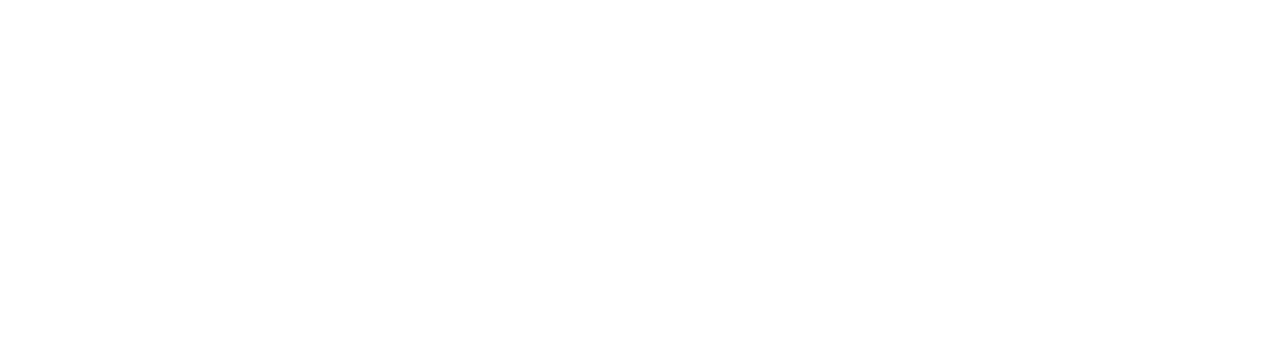
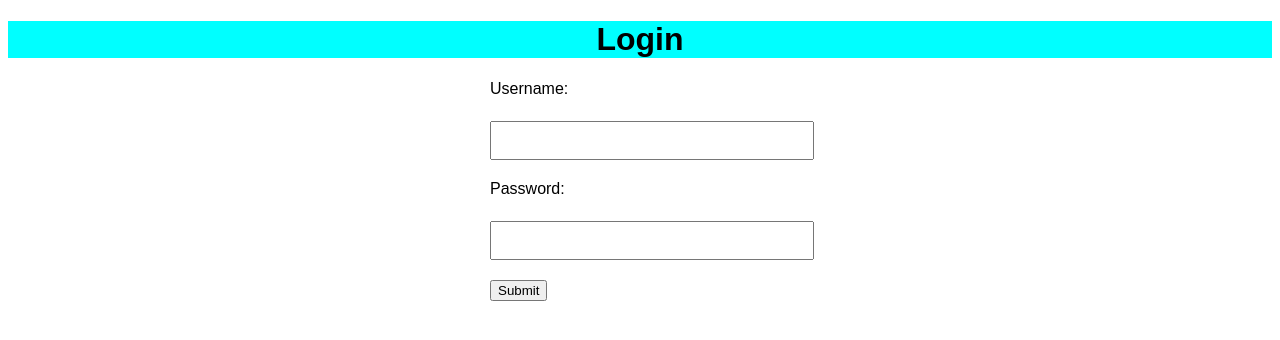
Before and after one commit to akshaykumarkm901/webdev, a website: page ar.html in a window 1280 px wide. Drawn offline with Linux system fonts and the light colour scheme.

```diff
--- a/ar.html
+++ b/ar.html
@@ -1,22 +1,17 @@
 <!DOCTYPE html>
-<!--[if lt IE 7]>      <html class="no-js lt-ie9 lt-ie8 lt-ie7"> <![endif]-->
-<!--[if IE 7]>         <html class="no-js lt-ie9 lt-ie8"> <![endif]-->
-<!--[if IE 8]>         <html class="no-js lt-ie9"> <![endif]-->
-<!--[if gt IE 8]>      <html class="no-js"> <!--<![endif]-->
 <html>
-    <head>
-        <meta charset="utf-8">
-        <meta http-equiv="X-UA-Compatible" content="IE=edge">
-        <title></title>
-        <meta name="description" content="">
-        <meta name="viewport" content="width=device-width, initial-scale=1">
-        <link rel="stylesheet" href="">
-    </head>
-    <body>
-        <!--[if lt IE 7]>
-            <p class="browsehappy">You are using an <strong>outdated</strong> browser. Please <a href="#">upgrade your browser</a> to improve your experience.</p>
-        <![endif]-->
-
-        <script src="" async defer></script>
-    </body>
+  <head>
+    <link rel="stylesheet" type="text/css" href="styles.css">
+  </head>
+  <body>
+    <h1>Login</h1>
+    <form id="login-form">
+      <label for="username">Username:</label><br>
+      <input type="text" id="username" name="username"><br>
+      <label for="password">Password:</label><br>
+      <input type="password" id="password" name="password"><br>
+      <input type="submit" value="Submit">
+    </form>
+    <script src="javascript.js"></script>
+  </body>
 </html>
--- a/javascript.js
+++ b/javascript.js
@@ -1,5 +1,15 @@
-  const favoriteMovie="avengers"
-  let guess=prompt("guess my favorite movie")
- while( (guess!=favoriteMovie)&& (guess != "quite" )){
-   guess = prompt ("wrong guess . please try again")
- }
+const loginForm = document.getElementById('login-form');
+
+loginForm.addEventListener('submit', (event) => {
+  event.preventDefault();
+
+  const username = document.getElementById('username').value;
+  const password = document.getElementById('password').value;
+
+  // Check if the username and password are correct
+  if (username === 'akshay' && password === '123') {
+    alert('Login successful');
+  } else {
+    alert('Invalid username or password');
+  }
+});
--- /dev/null
+++ b/styles.css
@@ -0,0 +1,28 @@
+body {
+    font-family: Arial, sans-serif;
+  }
+
+  h1 {
+    text-align: center;
+    background-color: aqua;
+  }
+
+  form {
+    width: 300px;
+    margin: 0 auto;
+  }
+
+  label {
+    display: block;
+    margin-top: 20px;
+  }
+
+  input[type="text"], input[type="password"] {
+    width: 100%;
+    padding: 10px;
+    margin-top: 5px;
+  }
+
+  input[type="submit"] {
+    margin-top: 20px;
+  }
```
Also changed, not shown: 1 other file.
